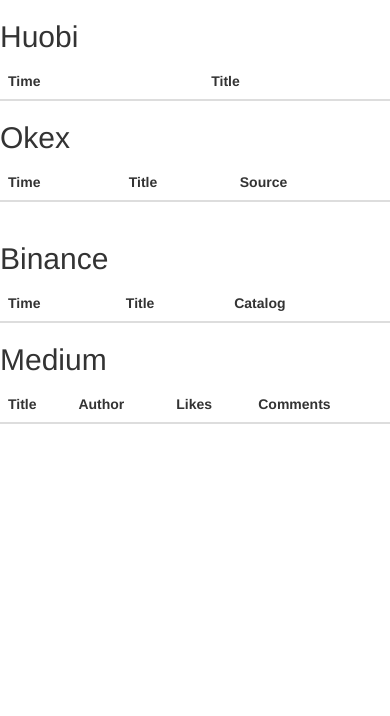
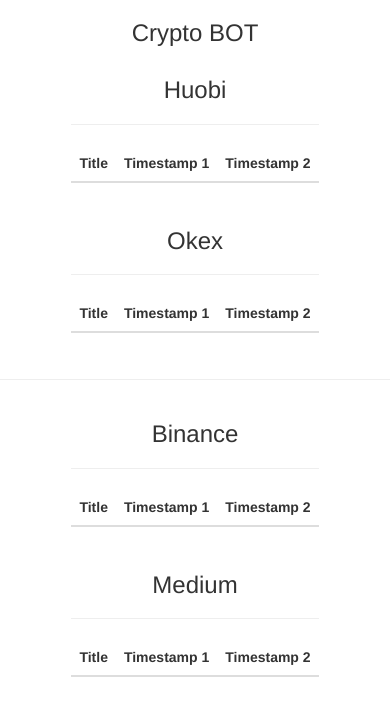
Before and after one commit to muhammadwaqasmbd/crypto-news-bot, a Flask app: page / in a window 390 px wide. Shown: the top 716 px of the page. Run offline with Flask 2, Linux system fonts and the light colour scheme; lists and menus that the app fills with data are empty; some libraries are stand-ins or nearby versions.

Commit message:
UI changed

```diff
--- a/app.py
+++ b/app.py
@@ -33,7 +33,7 @@ def start_process(message):
     rt_huobi = RepeatedTimer(1, process_huobi_thread)
     rt_okex = RepeatedTimer(1, process_okex_thread)
     rt_binance = RepeatedTimer(1, process_binance_thread)
-    rt_medium = RepeatedTimer(1, process_medium_thread)
+    rt_medium = RepeatedTimer(10, process_medium_thread)
 
 def process_huobi_thread():
     thread = Thread(target=process_huobi_articles)
@@ -61,8 +61,8 @@ def process_huobi_articles():
         data = get_records("https://www.huobi.com/support/public/getList/v2?page=1&limit=20&oneLevelId=360000031902&twoLevelId=360000039481&language=en-us",True)
         articles_data = data["data"]["list"]
         for article in articles_data:
-            json_data = json.dumps([{"title":article["title"]}],cls=SetEncoder)
-            r1.set(article["showTime"], json_data)
+            json_data = json.dumps([{"title":article["title"]},{"time2":dt.datetime.now().strftime("%Y-%m-%d %H:%M:%S")}],cls=SetEncoder)
+            r1.set(dt.datetime.fromtimestamp(article["showTime"]/ 1e3).strftime("%Y-%m-%d %H:%M:%S"), json_data)
         articles = get_all_records(r1)
         emit('get_huobi',{'articles': articles},broadcast=True,namespace='/start')
         print("Total Time in seconds huobi :", (current_time- dt.datetime.today()).total_seconds())
@@ -73,8 +73,9 @@ def process_okex_articles():
         data = get_records("https://www.okex.com/support/hc/api/internal/recent_activities?locale=en-us&page=1&per_page=20&locale=en-us", False)
         articles_data = data["activities"]
         for article in articles_data:
-            json_data = json.dumps([{"title":article["title"]}, {"source":article["url"]}],cls=SetEncoder)
-            r2.set(article["timestamp"], json_data)
+            json_data = json.dumps([{"title":article["title"]},{"time2":dt.datetime.now().strftime("%Y-%m-%d %H:%M:%S")}],cls=SetEncoder)
+            published_date = article["timestamp"][:-1]
+            r2.set(dt.datetime.strptime(published_date,"%Y-%m-%dT%H:%M:%S").strftime('%Y-%m-%d %H:%M:%S'), json_data)
         articles = get_all_records(r2)
         emit('get_okex',{'articles': articles},broadcast=True,namespace='/start')
         print("Total Time in seconds okex :", (current_time- dt.datetime.today()).total_seconds())
@@ -85,7 +86,7 @@ def process_binance_articles():
         data = get_records("https://www.binance.com/bapi/composite/v1/public/cms/article/catalog/list/query?catalogId=49&pageNo=1&pageSize=20", False)
         articles_data = data["data"]["articles"]
         for article in articles_data:
-            json_data = json.dumps([{"title":article["title"]}, {"catalogName":article["catalogName"]},{"publishDate":article["publishDate"]}],cls=SetEncoder)
+            json_data = json.dumps([{"title":article["title"]} ,{"time2":dt.datetime.now().strftime("%Y-%m-%d %H:%M:%S")}, {"publishDate":article["publishDate"]}],cls=SetEncoder)
             r3.set(article["code"], json_data)
         articles = get_all_records(r3)
         emit('get_binance',{'articles': articles},broadcast=True,namespace='/start')
@@ -100,28 +101,8 @@ def process_medium_articles():
             if title is not None:
                 title = title.contents[0]
             else:
-                title = "None"
-            author = article.find("em", class_="jo")
-            if author is not None:
-                author = author.contents[0]
-            else:
-                author = "None"
-            image = article.find("img", class_="v gx ir")
-            if image is not None:
-                image = image['src']
-            else:
-                image = "None"
-            likes = article.find("button", class_="eh ei bz ca cb cc cd ce cf bl ej ek cg el em")
-            if likes is not None:
-                likes = likes.contents[0]
-            else:
-                likes = "None"
-            comments = article.find("span", class_="lj li")
-            if comments is not None:
-                comments = comments.contents[0]
-            else:
-                comments = "None"
-            json_data = json.dumps([{"title":title}, {"author":author},{"image":image},{"likes":likes},{"comments":comments}],cls=SetEncoder)
+                continue
+            json_data = json.dumps([{"title":title}, {"time2":dt.datetime.now().strftime("%Y-%m-%d %H:%M:%S")}],cls=SetEncoder)
             r4.set(title, json_data)
         articles = get_all_records(r4)
         emit('get_medium',{'articles': articles},broadcast=True,namespace='/start')
@@ -152,6 +133,7 @@ def get_records(url,huobi):
 
 def get_medium_records(url):
     response = requests.get(url, allow_redirects=True)
+    print(response)
     page = response.content
     soup = BeautifulSoup(page, 'html.parser')
     articles = soup.find_all("div", class_="ap aq ar as at fz av v")
--- a/templates/index.html
+++ b/templates/index.html
@@ -18,15 +18,14 @@
             socket.on('get_huobi', function(msg, cb) {
                 let p = "";
                 $('#huobi_articles').html("");
-                $("#huobi_updated").html("");
-                $("#huobi_updated").html('<h3>Updated at: '+new Date()+'</h3>');
                 msg.articles.forEach((data) => {
-                    let key = new Date(1000 * parseInt(Object.keys(data)[0])).toLocaleString();
+                    let key = Object.keys(data)[0];
                     let values = JSON.parse(Object.values(data)[0])
                     if(typeof key !== "undefined"){
                         $('#huobi_articles').append('<tr> '+
+                            '<td>'+values[0].title+' </td>'+
                             '<td>'+key+' </td>' +
-                            '<td>'+values[0].title+' </td>'+
+                            '<td>'+values[1].time2+' </td>'+
                             '</tr>')
                     }
                 });
@@ -36,16 +35,14 @@
             socket.on('get_okex', function(msg, cb) {
                 let p = "";
                 $('#okex_articles').html("");
-                $("#okex_updated").html("");
-                $("#okex_updated").html('<h3>Updated at: '+new Date()+'</h3>');
                 msg.articles.forEach((data) => {
-                    let key = new Date(Object.keys(data)[0]).toLocaleString();
+                    let key = Object.keys(data)[0];
                     let values = JSON.parse(Object.values(data)[0])
                     if(typeof key !== "undefined"){
                         $('#okex_articles').append('<tr> '+
+                            '<td>'+values[0].title+' </td>' +
                             '<td>'+key+' </td>' +
-                            '<td>'+values[0].title+' </td>' +
-                            '<td>'+values[1].source+' </td>'+
+                            '<td>'+values[1].time2+' </td>'+
                             '</tr>')
                     }
                 });
@@ -55,16 +52,14 @@
             socket.on('get_binance', function(msg, cb) {
                 let p = "";
                 $('#binance_articles').html("");
-                $("#binance_updated").html("");
-                $("#binance_updated").html('<h3>Updated at: '+new Date()+'</h3>');
                 msg.articles.forEach((data) => {
                     let key = Object.keys(data)[0];
                     let values = JSON.parse(Object.values(data)[0])
                     if(typeof key !== "undefined"){
                         $('#binance_articles').append('<tr> '+
+                            '<td>'+values[0].title+' </td>' +
                             '<td>'+values[2].publishDate+' </td>'+
-                            '<td>'+values[0].title+' </td>' +
-                            '<td>'+values[1].catalogName+' </td>' +
+                            '<td>'+values[1].time2+' </td>'+
                             '</tr>')
                     }
                 });
@@ -74,18 +69,15 @@
             socket.on('get_medium', function(msg, cb) {
                 let p = "";
                 $('#medium_articles').html("");
-                $("#medium_updated").html("");
-                $("#medium_updated").html('<h3>Updated at: '+new Date()+'</h3>');
                 msg.articles.forEach((data) => {
                     let key = Object.keys(data)[0];
                     let values = JSON.parse(Object.values(data)[0])
                     if(typeof key !== "undefined"){
                         $('#medium_articles').append('<tr> '+
                             '<td>'+values[0].title+' </td>' +
-                            '<td>'+values[1].author+' </td>'+
-                            '<td>'+values[3].likes+' </td>'+
-                            '<td>'+values[3].comments+' </td>'+
-                            '</tr>')
+                            '<td> </td>'+
+                            '<td>'+values[1].time2+' </td>'+
+                        '</tr>');
                     }
                 });
                 if (cb)
@@ -93,59 +85,74 @@
             });
         });
     </script>
+    <style>
+        .table-wrapper {
+            max-height: 400px;
+            overflow: auto;
+            display:inline-block;
+            }
+    </style>
 </head>
 <body>
-    <div class="row">
-        <div class="col-sm-6">
-            <h2>Huobi</h2>
-            <h4 id="huobi_updated"></h4>
-            <table class="table table-striped">
+    <h3 class="text-center">Crypto BOT</h3>
+
+    <div class="row d-flex justify-content-center align-items-center text-center">
+        <div class="col-sm-2"></div>
+        <div class="col-sm-4 table-wrapper">
+            <h3>Huobi</h3>
+            <hr/>
+                <table class="table align-self-center">
                     <thead>
-                    <th scope="col">Time</th>
                         <th scope="col">Title</th>
+                        <th scope="col">Timestamp 1</th>
+                        <th scope="col">Timestamp 2</th>
                     </thead>
                     <tbody id="huobi_articles"></tbody>
                 </table>
         </div>
-        <div class="col-sm-6">
-            <h2>Okex</h2>
-            <h4 id="okex_updated"></h4>
-            <table class="table table-striped">
+        <div class="col-sm-4 table-wrapper">
+            <h3>Okex</h3>
+            <hr/>
+                    <table class="table align-self-center">
                         <thead>
-                    <th scope="col">Time</th>
                             <th scope="col">Title</th>
-                    <th scope="col">Source</th>
+                            <th scope="col">Timestamp 1</th>
+                            <th scope="col">Timestamp 2</th>
                         </thead>
                         <tbody id="okex_articles"></tbody>
                     </table>
         </div>
+        <div class="col-sm-2"></div>
     </div>
-    <div class="row">
-        <div class="col-sm-6">
-            <h2>Binance</h2>
-            <h4 id="binance_updated"></h4>
-            <table class="table table-striped">
+    <hr/>
+    <div class="row d-flex justify-content-center align-items-center text-center">
+        <div class="col-sm-2"></div>
+        <div class="col-sm-4 table-wrapper">
+            <h3>Binance</h3>
+            <hr/>
+                <table class="table align-self-center">
                     <thead>
-                    <th scope="col">Time</th>
                         <th scope="col">Title</th>
-                    <th scope="col">Catalog</th>
+                        <th scope="col">Timestamp 1</th>
+                        <th scope="col">Timestamp 2</th>
                     </thead>
                     <tbody id="binance_articles"></tbody>
                 </table>
         </div>
-        <div class="col-sm-6">
-            <h2>Medium</h2>
-            <h4 id="medium_updated"></h4>
-            <table class="table table-striped">
+        <div class="col-sm-4 table-wrapper">
+            <h3>Medium</h3>
+            <hr/>
+                    <table class="table align-self-center">
                         <thead>
                             <th scope="col">Title</th>
-                    <th scope="col">Author</th>
-                    <th scope="col">Likes</th>
-                    <th scope="col">Comments</th>
+                            <th scope="col">Timestamp 1</th>
+                            <th scope="col">Timestamp 2</th>
                         </thead>
                         <tbody id="medium_articles"></tbody>
                     </table>
         </div>
+        <div class="col-sm-2"></div>
     </div>
+
 </body>
 </html>
```
Also changed, not shown: requirements.txt (+17 -0 lines), 1 other file. Lines whose indentation alone changed are shown as unchanged.
